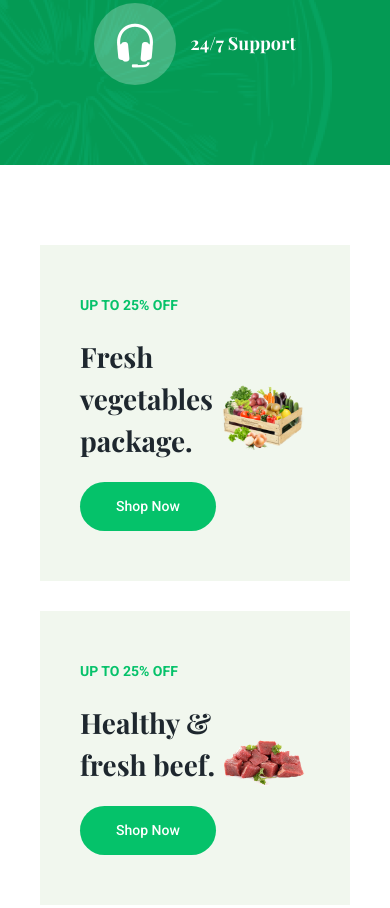
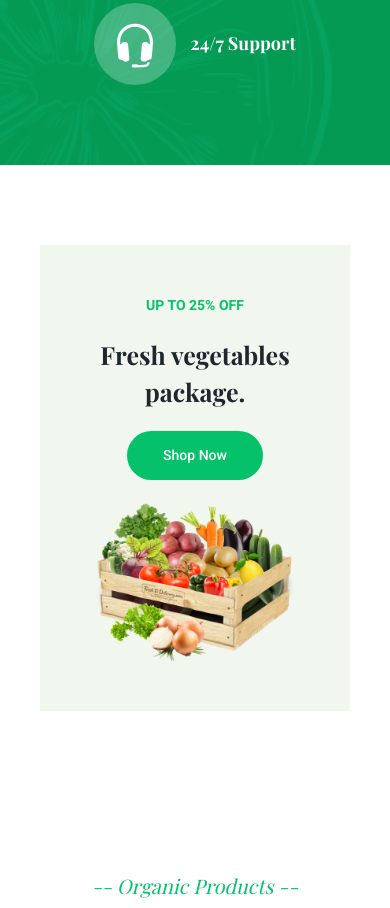
Before and after one commit to NgoTanKhoa21042001/Organica, a plain HTML site: page index.html in a window 390 px wide. Shown: the part 1386-2294 px from the top of the page. Drawn offline with nearby package versions, Linux system fonts and the light colour scheme; a web font is replaced by a local one.

Commit message:
Fix bugs

```diff
--- a/asset/sass/_offers.scss
+++ b/asset/sass/_offers.scss
@@ -49,3 +49,42 @@
     }
   }
 }
+
+@media (max-width: 767px) {
+  .offer {
+    --fs-4: 2.5rem;
+    font-size: var(--fs-4);
+    &-card {
+      grid-template-columns: 1fr;
+    }
+    &-content {
+      text-align: center;
+      & .btn {
+        margin-inline: auto;
+      }
+    }
+    &-list {
+      display: grid;
+      justify-content: flex-start;
+      grid-auto-columns: 100%;
+      grid-auto-flow: column;
+      grid-gap: 1.5rem;
+      overflow: auto;
+      overflow-y: hidden;
+      scroll-snap-type: x mandatory;
+      scroll-snap-stop: always;
+      -ms-touch-action: manipulation;
+      touch-action: manipulation;
+      -webkit-overflow-scrolling: touch;
+      scroll-padding: 1rem;
+      grid-template-columns: unset;
+    }
+    &-list ::-webkit-scrollbar {
+      display: none;
+      width: 0;
+    }
+    &-list > * {
+      scroll-snap-align: start;
+    }
+  }
+}
```
Also changed, not shown: dist/css/app.css, 1 other file.
